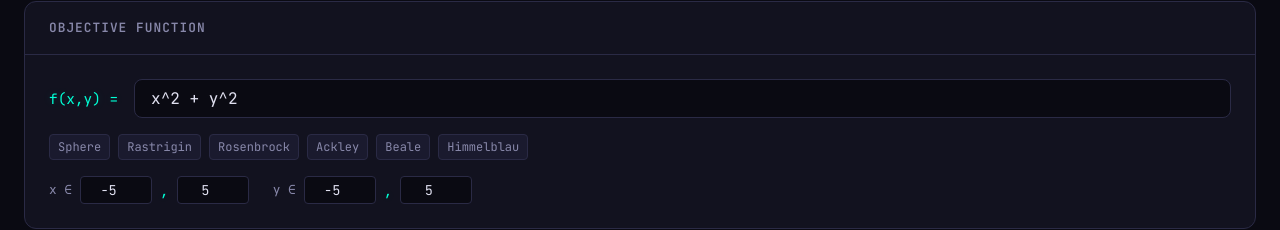
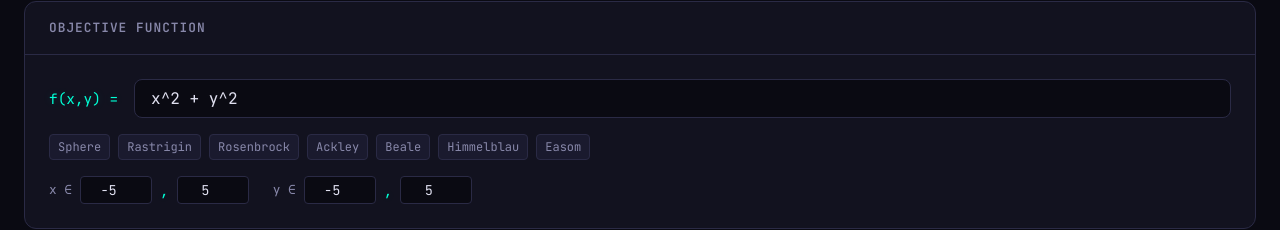
Before and after one commit to Cipher-Geist/fireworks-lab, a React (Vite) app: page / in a window 1280 px wide. Shown: the part 168-398 px from the top of the page. Built offline with nearby package versions, Linux system fonts and the light colour scheme.

Commit message:
Update FormulaInput.tsx

```diff
--- a/src/components/FormulaInput.tsx
+++ b/src/components/FormulaInput.tsx
@@ -14,6 +14,7 @@ const PRESETS: Preset[] = [
 	{ name: 'Ackley', formula: '-20*exp(-0.2*sqrt(0.5*(x^2+y^2))) - exp(0.5*(cos(2*pi*x)+cos(2*pi*y))) + e + 20', xRange: [-5, 5], yRange: [-5, 5] },
 	{ name: 'Beale', formula: '(1.5-x+x*y)^2 + (2.25-x+x*y^2)^2 + (2.625-x+x*y^3)^2', xRange: [-4.5, 4.5], yRange: [-4.5, 4.5] },
 	{ name: 'Himmelblau', formula: '(x^2+y-11)^2 + (x+y^2-7)^2', xRange: [-5, 5], yRange: [-5, 5] },
+ { name: 'Easom', formula: '-cos(x)*cos(y)*exp(-((x-pi)^2 - (y-pi)^2))', xRange: [-5, 5], yRange: [-5, 5] }
 ];
 
 interface Props {
```
